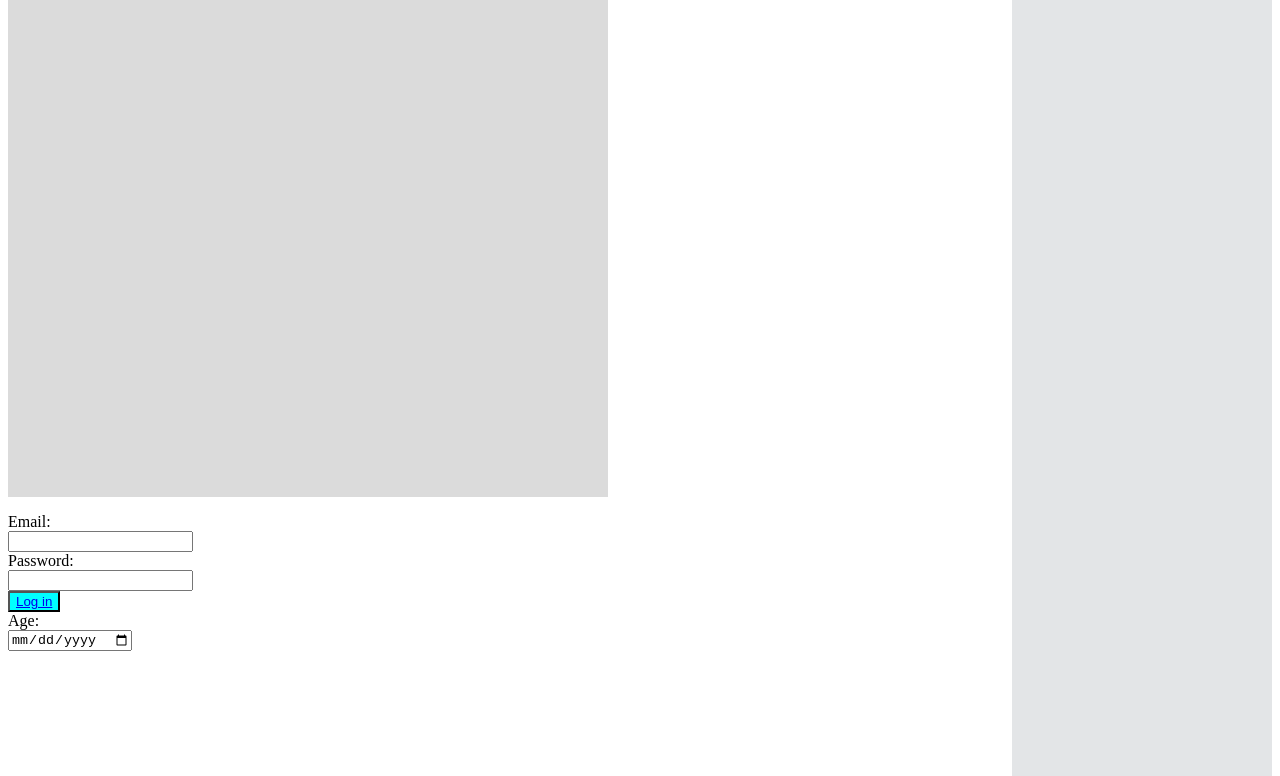
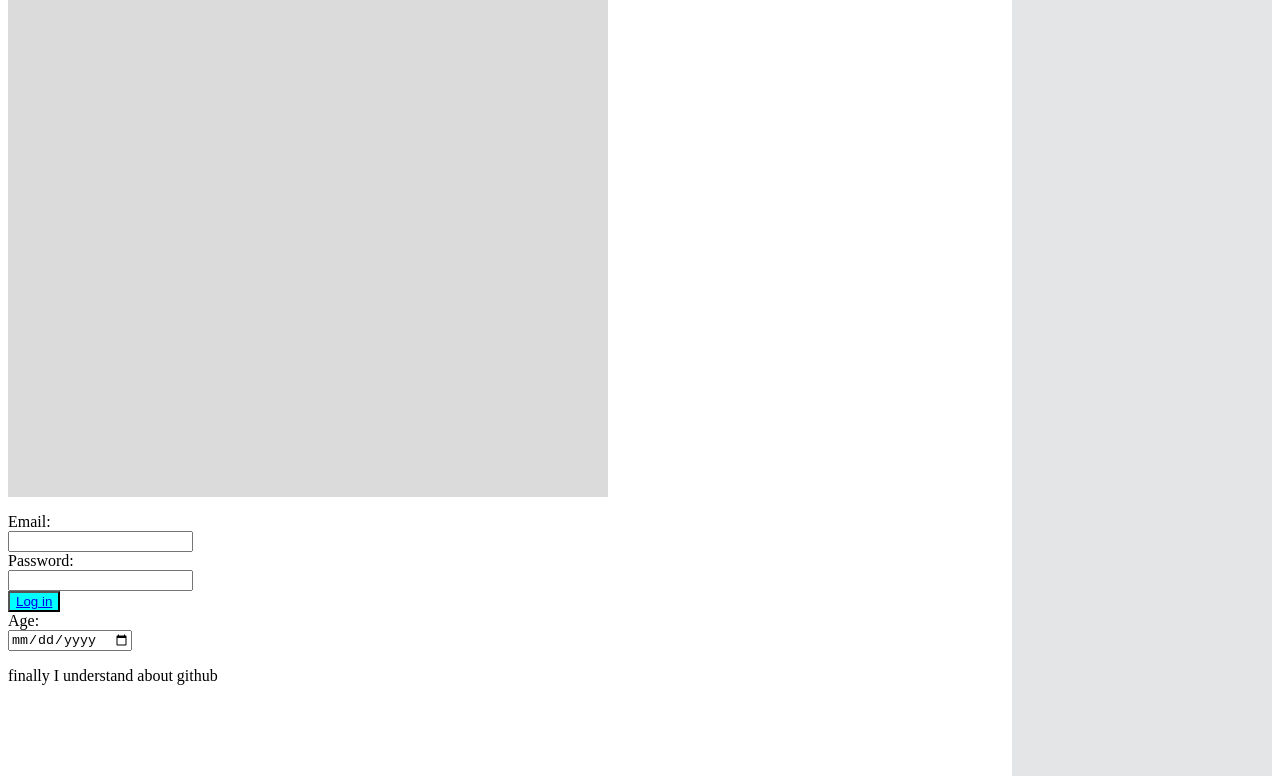
Before and after one commit to brcshakil1/first-website, a plain HTML site: page index.html in a window 1280 px wide. Shown: the part 176-952 px from the top of the page. Drawn offline with Linux system fonts and the light colour scheme.

Commit message:
again commit

```diff
--- a/index.html
+++ b/index.html
@@ -58,6 +58,6 @@
     Age:
     <br>
     <input type="date">
-
+    <p>finally I understand about github</p>
 </body>
 </html>
```
